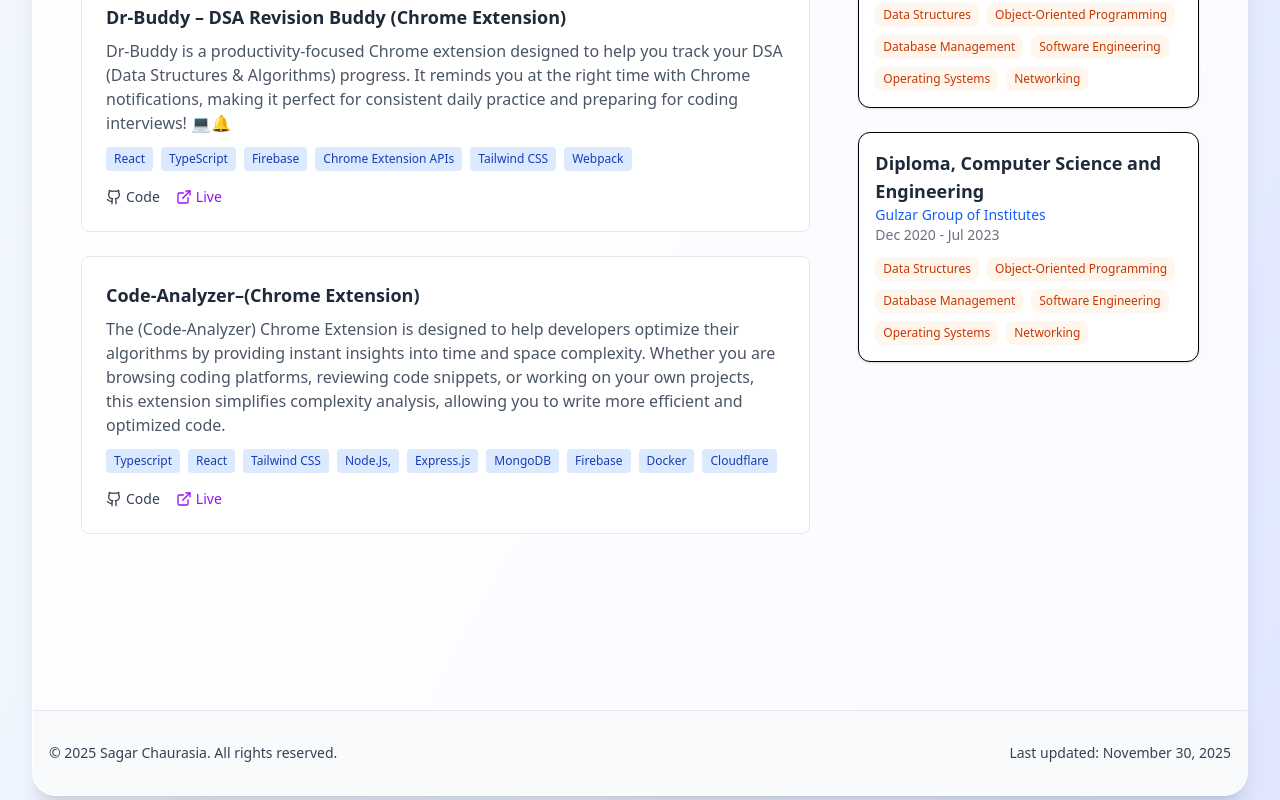
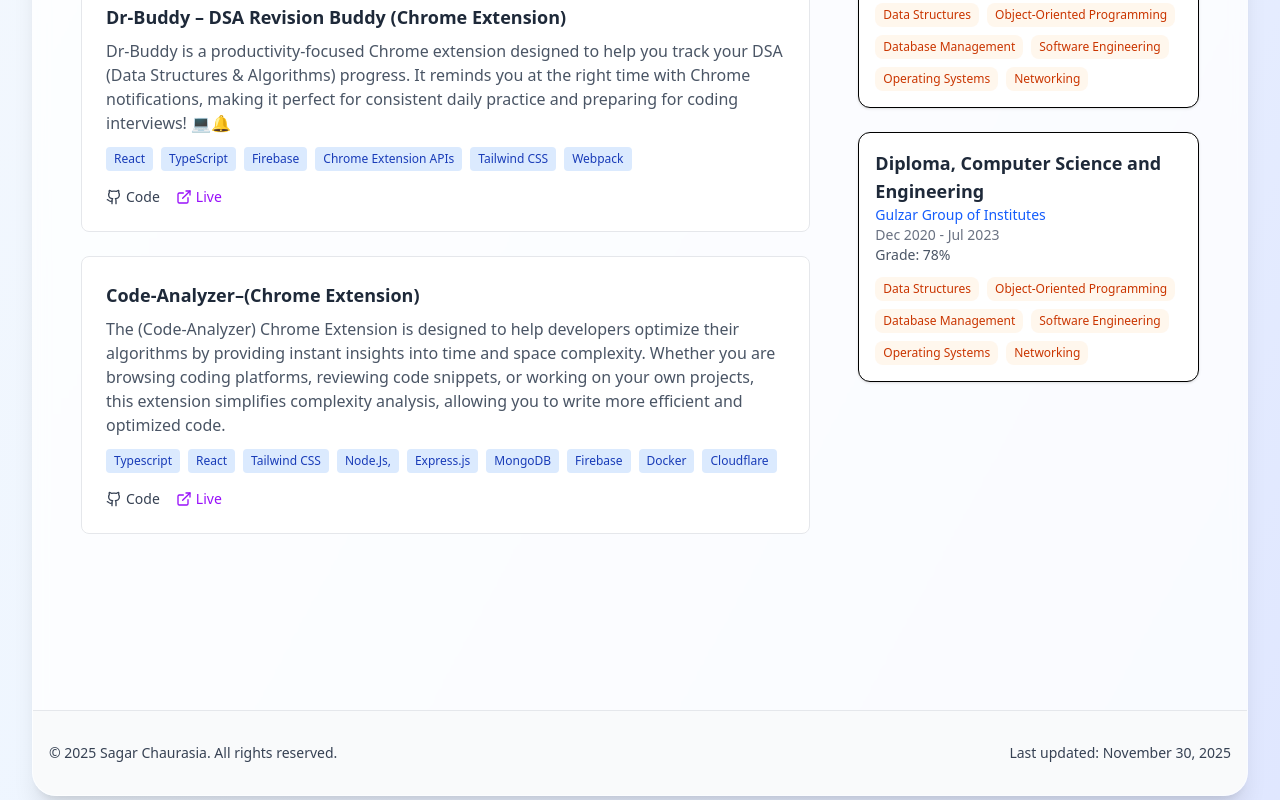
Before and after one commit to sagarchaurasia176/SagarChaurasia_Portfolio, a React (Vite) app in the folder sagarChaurasia/: page / in a window 1280 px wide. Shown: the part 1568-2368 px from the top of the page. Built offline with nearby package versions, Linux system fonts and the light colour scheme.

Commit message:
fix:all the changes

```diff
--- a/sagarChaurasia/src/data/Education.ts
+++ b/sagarChaurasia/src/data/Education.ts
@@ -24,7 +24,7 @@ const education = [
     field: "Computer Science and Engineering",
     startDate: "Dec 2020",
     endDate: "Jul 2023",
-    Grade: "78.5%",
+    Grade: "78%",
     skills: [
       "Data Structures",
       "Object-Oriented Programming",
--- a/sagarChaurasia/src/pages/Education/EducationPage.tsx
+++ b/sagarChaurasia/src/pages/Education/EducationPage.tsx
@@ -27,8 +27,8 @@ export default function EducationPage() {
               <p className="text-gray-500 text-sm">
                 {edu.startDate} - {edu.endDate}
               </p>
-              {edu.grade && (
-                <p className="text-gray-600 text-sm">Grade: {edu.grade}</p>
+              {edu.Grade && (
+                <p className="text-gray-600 text-sm">Grade: {edu.Grade}</p>
               )}
 
               {edu.skills && edu.skills.length > 0 && (
--- a/sagarChaurasia/src/pages/Experience/ExperiencePage.tsx
+++ b/sagarChaurasia/src/pages/Experience/ExperiencePage.tsx
@@ -34,6 +34,7 @@ export default function ExperiencePage() {
     // Split text into parts and highlight keywords
     const parts = [];
     let currentText = text;
+    console.log(currentText)
     let lastIndex = 0;
 
     // Create a regex pattern for all keywords
```
